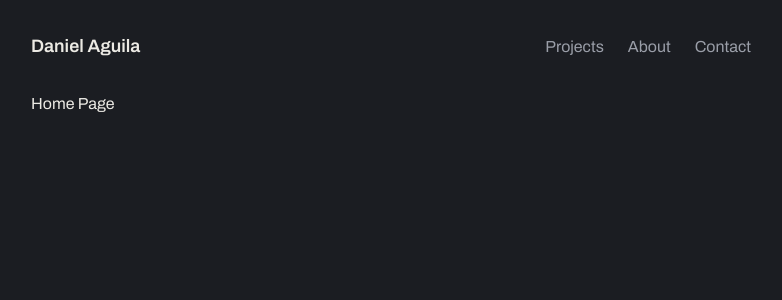
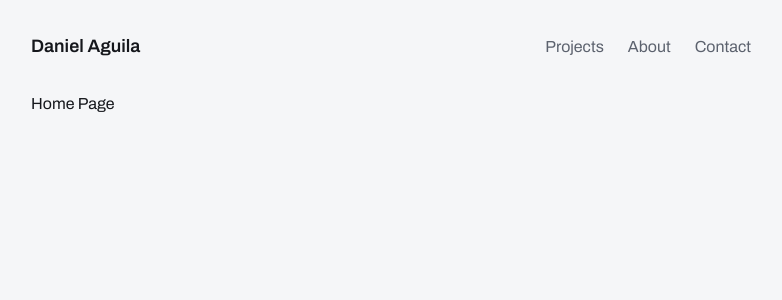
Before and after one commit to Daniel-Aguila/portfolio, a Next.js app: page / in a window 1280 px wide. Shown: the top 300 px of the page, without its empty margins (249-1031 px from the left). Built offline with nearby package versions, Linux system fonts and the light colour scheme.

Commit message:
stl manual

```diff
--- a/app/globals.css
+++ b/app/globals.css
@@ -2,11 +2,11 @@
 @plugin "@tailwindcss/typography";
 
 @theme {
-  --color-board: #1b1d22;
-  --color-trace: #343842;
-  --color-silk: #eceae4;
-  --color-tin: #9a9ea8;
-  --color-copper: #e0a645;
+  --color-board: #f5f6f8;
+  --color-trace: #d3d7de;
+  --color-silk: #15171c;
+  --color-tin: #5c626e;
+  --color-copper: #0b5cad;
   --font-sans: var(--font-archivo);
   --font-mono: var(--font-plex-mono);
 }
```
